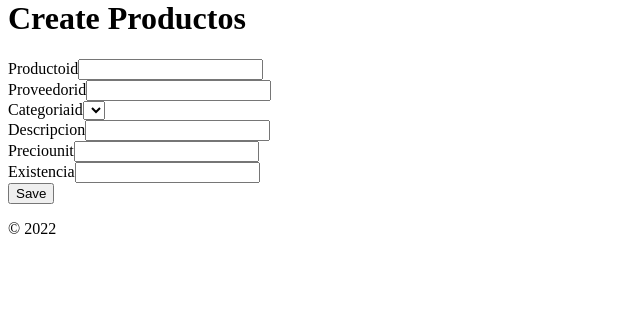
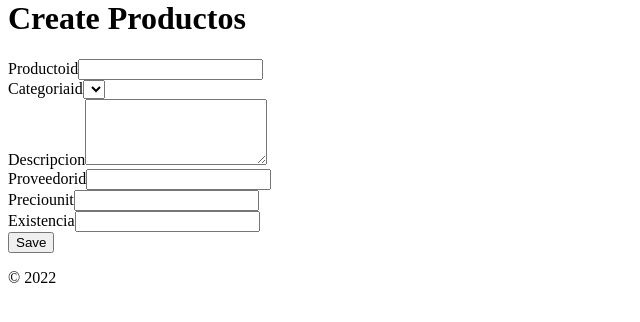
Before and after one commit to oakfox/practica_tbd, a Yii app: template frontend/views/productos/create.php in a window 1280 px wide. Shown: the part 21-343 px from the top of the page, without its empty margins (0-640 px from the left). Run offline with PHP 8.4 and a stand-in for Yii, Linux system fonts and the light colour scheme; the template is opened without the code that fills it: most values are stand-ins (such as "Sample title", 1, 10 or a date in 2020); form fields are guessed from the names that the template uses; data that the repository does not hold is empty; some libraries are stand-ins or nearby versions.

Commit message:
modificación en productos

```diff
--- a/frontend/views/productos/_form.php
+++ b/frontend/views/productos/_form.php
@@ -12,13 +12,21 @@ use yii\widgets\ActiveForm;
 
     <?php $form = ActiveForm::begin(); ?>
 
-    <?= $form->field($model, 'productoid')->textInput() ?>
+    <div class="row">
+        <div class="col-lg-2"><?= $form->field($model, 'productoid')->textInput() ?></div>
+        <div class="col-lg-4">
+            <?= $form->field($model, 'categoriaid')->dropDownList(\app\models\Categorias::getListanombrecat(),['prompt'=>'Selecciona...']) ?>
+        </div>
+        <div class="col-lg-6">
+            <?= $form->field($model, 'descripcion')->textarea(['rows' => 4]) ?>
+
+        </div>
+    </div>
+
 
     <?= $form->field($model, 'proveedorid')->textInput() ?>
 
-    <?= $form->field($model, 'categoriaid')->dropDownList(\app\models\Categorias::getListanombrecat(),['prompt'=>'Selecciona...']) ?>
 
-    <?= $form->field($model, 'descripcion')->textInput(['maxlength' => true]) ?>
 
     <?= $form->field($model, 'preciounit')->textInput() ?>
 
```
